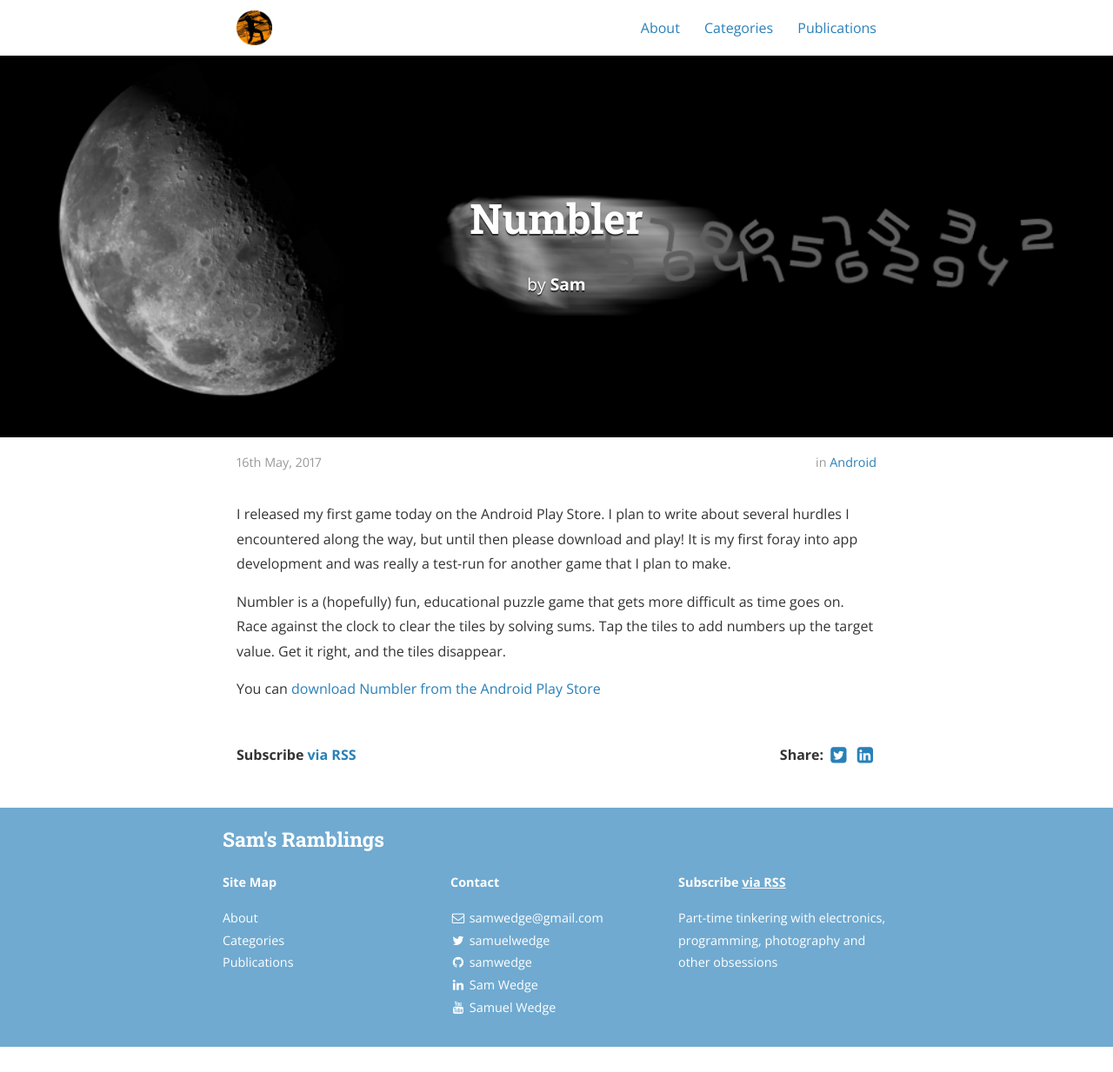
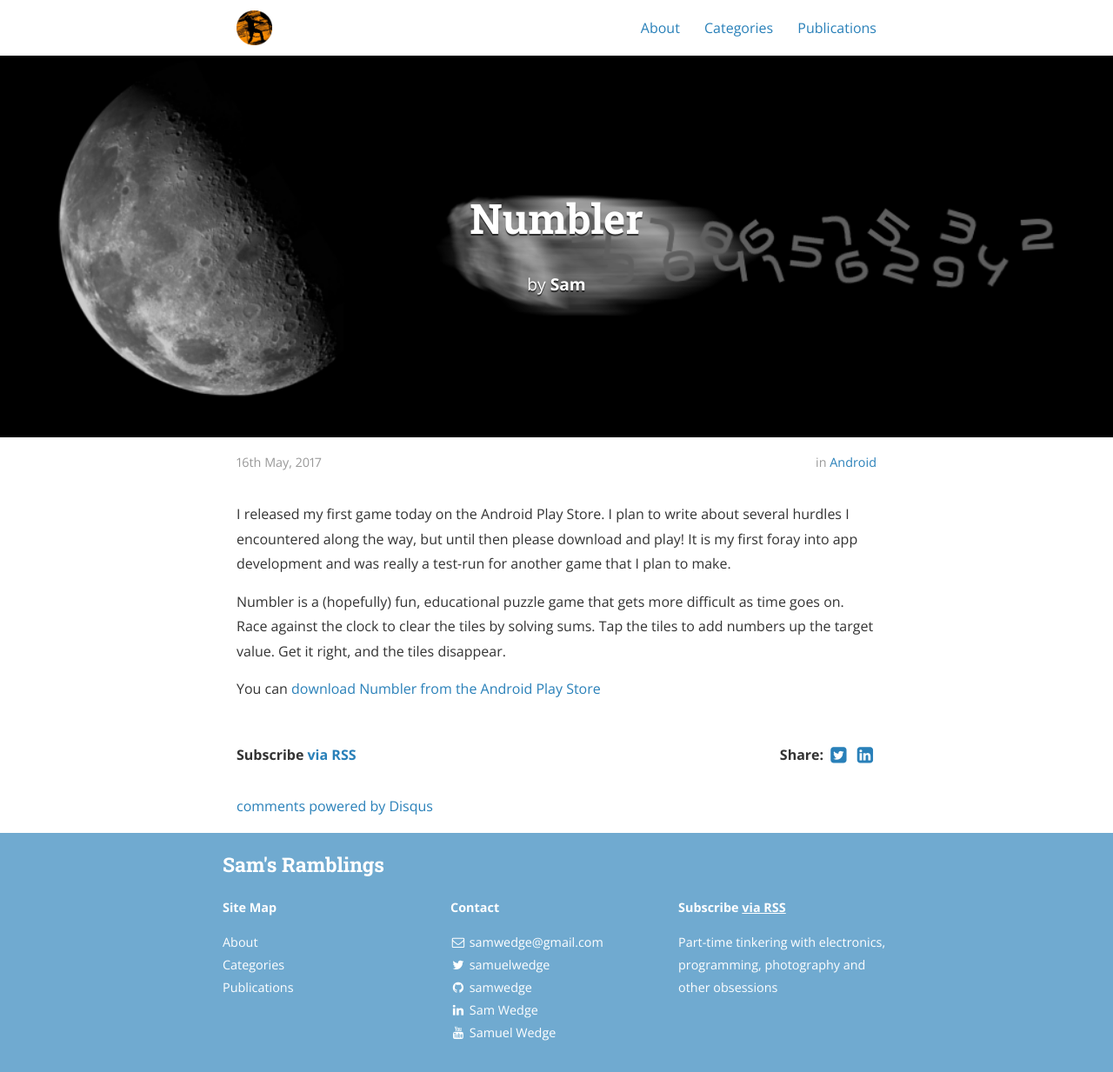
Before and after one commit to samwedge/samwedge.uk, a Jekyll site: the page built from _posts/2017-05-16-numbler.markdown, in a window 1280 px wide. Shown: the whole page at 87% size. Built offline with Jekyll 4.4.1, drawn with Linux system fonts in a browser that asks for light colours; nearby versions of some CDN libraries; comment, search, counter and statistics services are not loaded; before the commit the page ends 1204 px from its top, so only the background shows below that; some of the changed lines change nothing that is shown.

Commit message:
Add Disqus comments to blog posts

```diff
--- a/_config.yml
+++ b/_config.yml
@@ -54,7 +54,7 @@
 #    tag: '/tag/:name/'
 
 # Disqus comments
-# disqus_shortname: bencentra
+disqus_shortname: samwedge
 
 # Google analytics
 ga_tracking_id: "UA-64258149-1"
```
